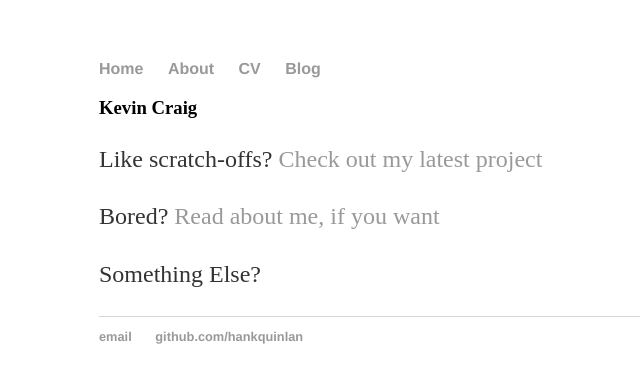
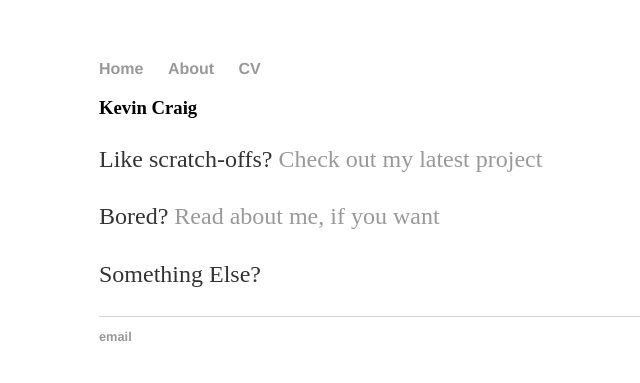
Before and after one commit to kevcraig/kevcriag.github.io, a Jekyll site: the page built from index.html, in a window 1280 px wide. Shown: the top 383 px of the page, without its empty margins (93-733 px from the left). Built offline with Jekyll 4.4.1, drawn with Linux system fonts in a browser that asks for light colours.

Commit message:
Update default.html

```diff
--- a/_layouts/default.html
+++ b/_layouts/default.html
@@ -11,7 +11,6 @@
 	        		<li><a href="/">Home</a></li>
 		        	<li><a href="/about">About</a></li>
 	        		<li><a href="/cv">CV</a></li>
-	        		<li><a href="/blog">Blog</a></li>
 	    		</ul>
 			</nav>
 			<div class="container">
@@ -21,8 +20,7 @@
 			</div><!-- /.container -->
 			<footer>
 	    		<ul>
-	        		<li><a href="mailto:hankquinlanhub@gmail.com">email</a></li>
-	        		<li><a href="https://github.com/hankquinlan">github.com/hankquinlan</a></li>
+	        		<li><a href="mailto:kacraig@ncsu.edu">email</a></li>
 				</ul>
 			</footer>
 		</body>
```
